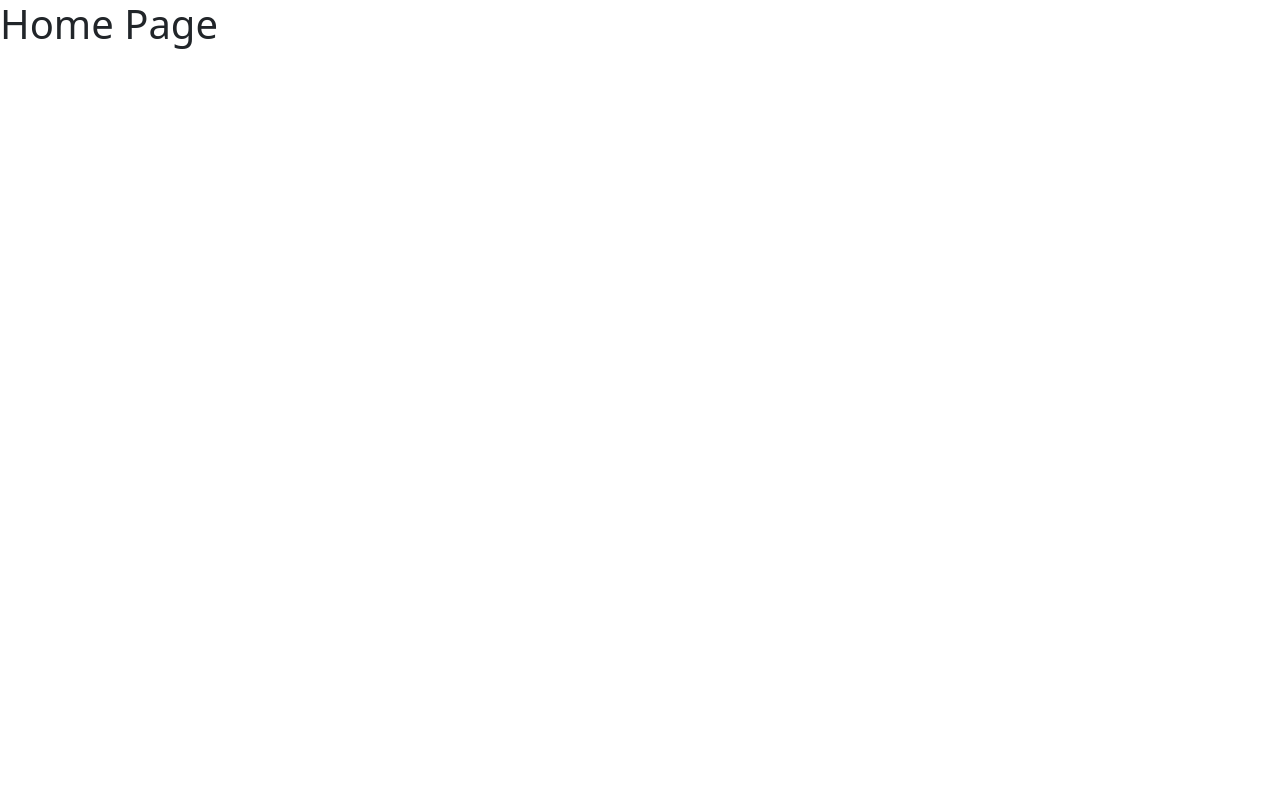
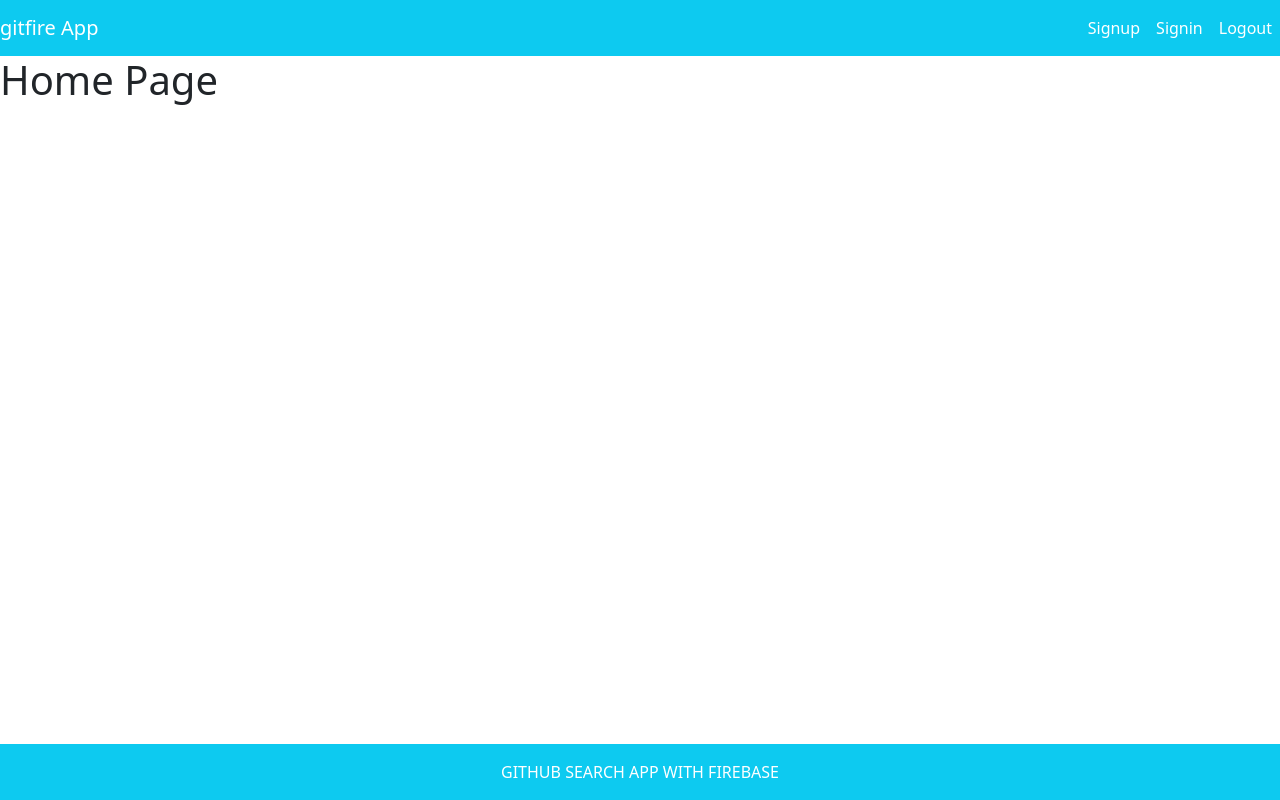
Before and after one commit to shivvvaam/firebase-github-app, a React (Create React App) app: page / in a window 1280 px wide. Built offline with nearby package versions, Linux system fonts and the light colour scheme.

Commit message:
Added NavBar and Footer

```diff
--- a/src/App.js
+++ b/src/App.js
@@ -22,6 +22,8 @@ import Signin from "./pages/Signin";
 import Signup from "./pages/Signup";
 import PageNotFound from "./pages/PageNotFound";
 import { UserContext } from "./context/UserContext";
+import Footer from "./layout/Footer";
+import Header from "./layout/Header";
 
 
 const App=()=> {
@@ -32,12 +34,14 @@ const [user,setUser]=useState(null)
     <Router>
       <ToastContainer />
       <UserContext.Provider value={{user,setUser}}>
+        <Header />
         <Switch>
           <Route exact path="/" component={Home}/>
           <Route exact path="/signin" component={Signin}/>
           <Route exact path="/signup" component={Signup}/>
           <Route exact path="*" component={PageNotFound}/>
         </Switch>
+        <Footer />
 
       </UserContext.Provider>
     </Router>
--- /dev/null
+++ b/src/layout/Footer.js
@@ -0,0 +1,17 @@
+import React from "react";
+import { Container } from "reactstrap";
+
+const Footer = () => {
+    return (
+        <Container
+            fluid
+            tag="footer"
+            className="text-center bg-info text-white text-uppercase fixed-bottom p-3"
+        >
+            GitHub Search App with Firebase
+
+        </Container>
+    );
+};
+
+export default Footer;
--- /dev/null
+++ b/src/layout/Header.js
@@ -0,0 +1,42 @@
+import React,{useState,useContext} from "react";
+import {
+    Collapse,
+    Navbar,
+    NavbarToggler,
+    NavbarBrand,
+    Nav,NavItem,NavLink,NavbarText
+} from "reactstrap";
+
+import {Link } from "react-router-dom";
+import { UserContext } from "../context/UserContext";
+
+const Header =() =>{
+return(
+    <Navbar color="info" light expand="md">
+        <NavbarBrand><Link to="/" className="text-white text-decoration-none">gitfire App</Link></NavbarBrand>
+        <NavbarToggler />
+        <Collapse navbar>
+        <Nav className="ms-auto"  navbar>
+            <NavItem>
+                <NavLink className="text-white">
+                    Signup
+                </NavLink>
+            </NavItem>
+            <NavItem>
+                <NavLink className="text-white">
+                    Signin
+                </NavLink>
+            </NavItem>
+            <NavItem>
+                <NavLink className="text-white">
+                    Logout
+                </NavLink>
+            </NavItem>
+        </Nav>
+        </Collapse>
+
+    </Navbar>
+);
+};
+
+export default Header;
```
